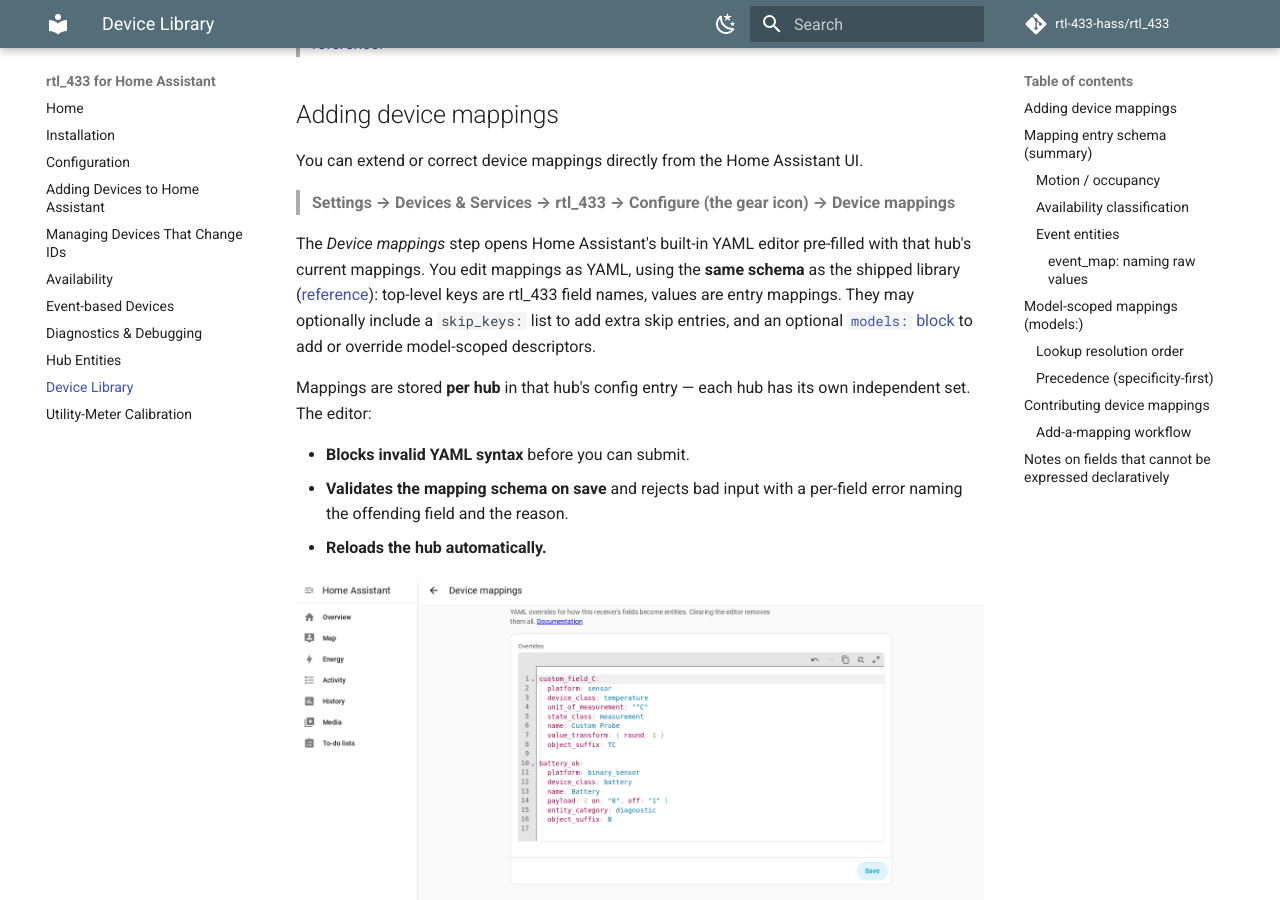
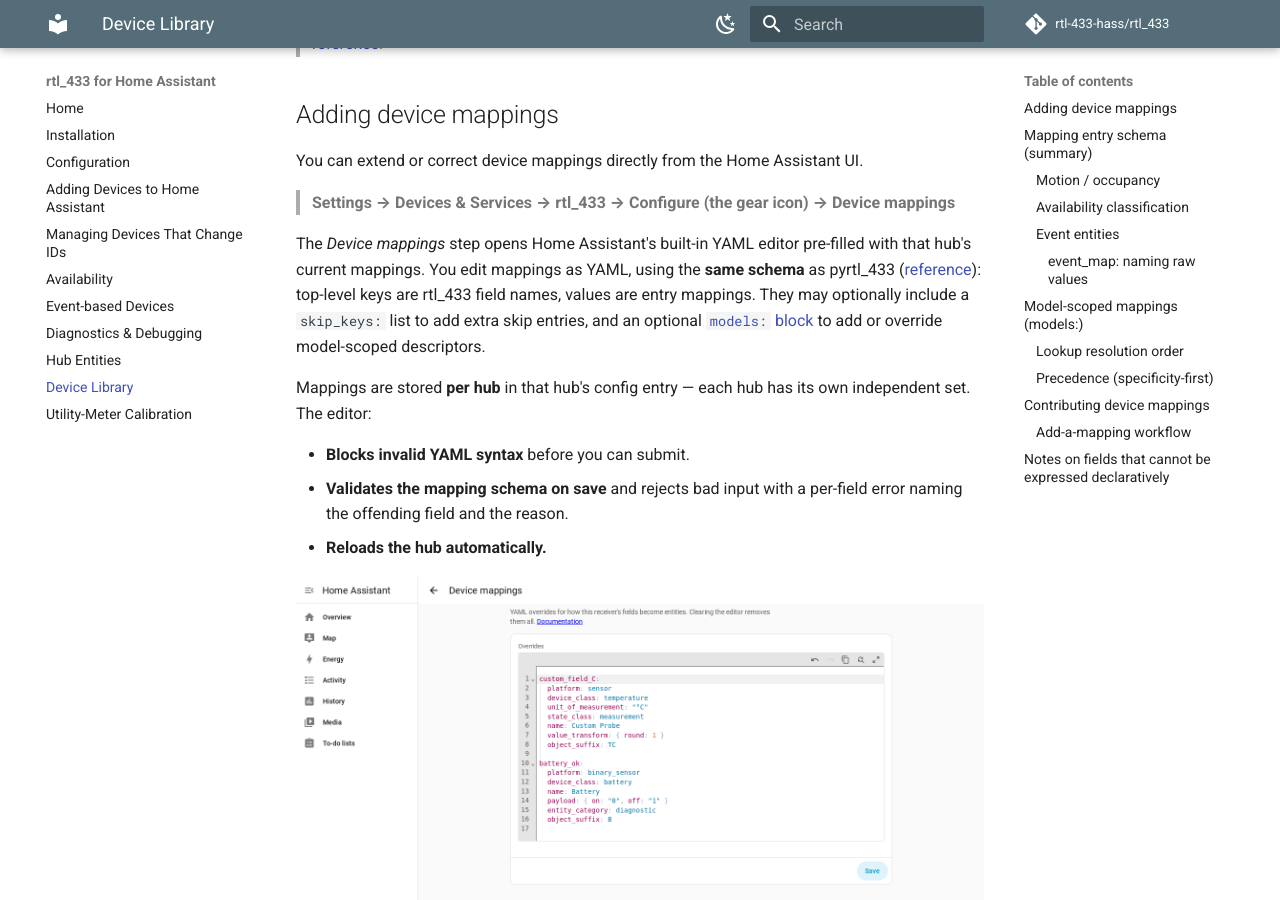
Before and after one commit to rtl-433-hass/rtl_433, an MkDocs documentation site: the page built from docs/device-library.md, in a window 1280 px wide and 900 px high, scrolled down 385 px. Built offline with MkDocs 1.6.1 and Material for MkDocs 9.7.7, drawn with Linux system fonts in a browser that asks for light colours; comment, search, counter and statistics services are not loaded; the version menu is left out.

Commit message:
docs: name pyrtl_433 as the schema source
Co-Authored-By: Claude Opus 5 <noreply@anthropic.com>
Claude-Session: https://claude.ai/code/session_018HhtFuqBNovRCKpDqLKD2v

```diff
--- a/docs/device-library.md
+++ b/docs/device-library.md
@@ -23,7 +23,7 @@ You can extend or correct device mappings directly from the Home Assistant UI.
 
 The *Device mappings* step opens Home Assistant's built-in YAML editor pre-filled
 with that hub's current mappings. You edit mappings as YAML, using the **same
-schema** as the shipped library ([reference](https://rtl-433-hass.github.io/pyrtl_433/latest/device-library/)): top-level keys are rtl_433
+schema** as pyrtl_433 ([reference](https://rtl-433-hass.github.io/pyrtl_433/latest/device-library/)): top-level keys are rtl_433
 field names, values are entry mappings. They may optionally include a `skip_keys:` list to add extra
 skip entries, and an optional [`models:` block](#model-scoped-mappings-models) to
 add or override model-scoped descriptors.
```
